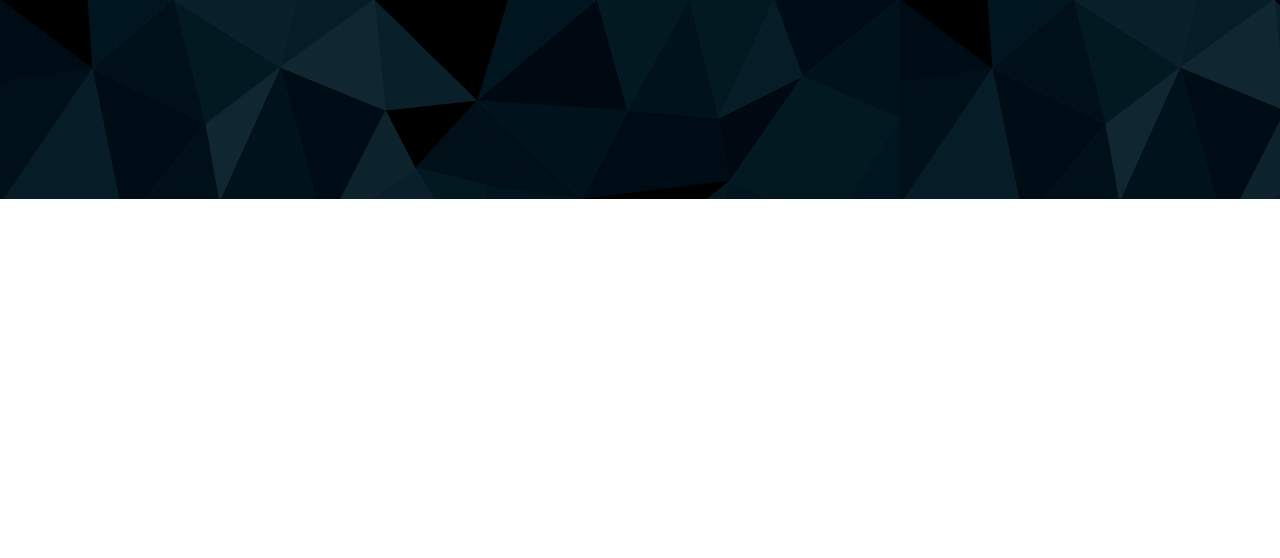
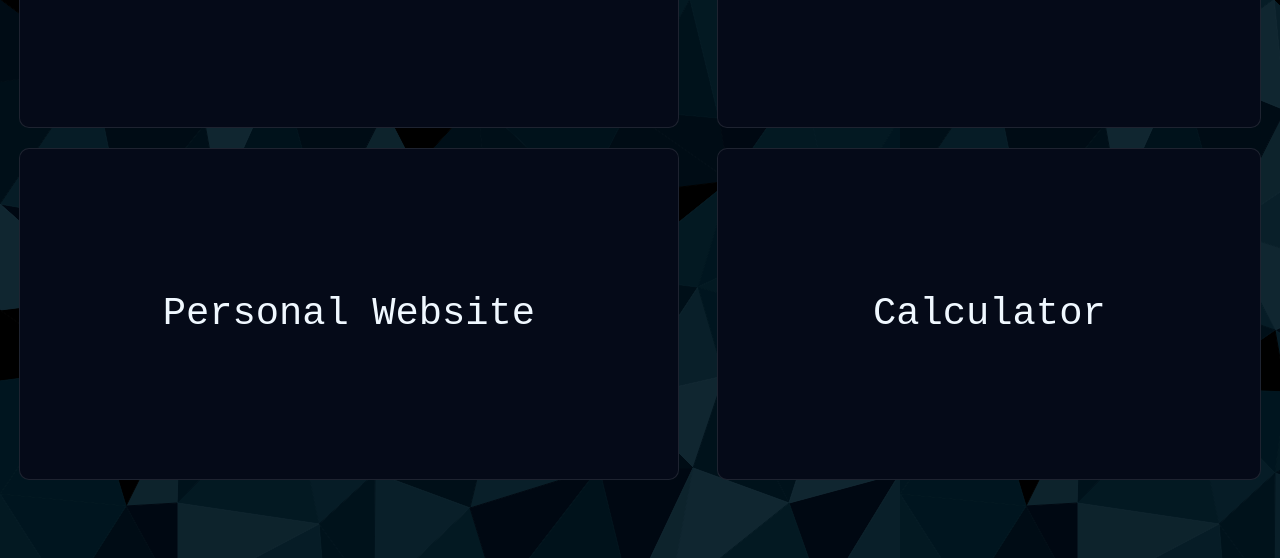
Before and after one commit to ChrisMikhail/portfolio-website, a plain HTML site: page projects.html in a window 1280 px wide. Shown: the part 601-1159 px from the top of the page. Before the commit the page ends 800 px from the top, so only its background shows below. Drawn offline with nearby package versions, Linux system fonts and the light colour scheme.

Commit message:
Small changes

```diff
--- a/projects.html
+++ b/projects.html
@@ -28,6 +28,37 @@
             <a href="https://github.com/ChrisMikhail" class="fa-brands fa-github" target="_blank"></a>
         </div>
     </nav>
+
+
+    <main>
+        <h1>My Projects</h1>
+
+        <div class="grid-container">
+
+            <a class="projects-grid" href="https://github.com/sjingoi/ai-discord-bot" target="_blank">GPTBot</a>
+
+            <a href="https://github.com/ChrisMikhail/League-webscraper" class="projects-grid" target="_blank">Web Scraper</a>
+
+            <a href="https://github.com/ChrisMikhail/chrismikhail.github.io" class="projects-grid" target="_blank">Personal Website</a>
+
+            <a href="https://github.com/ChrisMikhail/Simple-Calculator" class="projects-grid" target="_blank">Calculator</a>
+
+            <!-- <a href="#">
+                <div class="projects-grid">see</div>
+            </a>
+            <a href="#">
+                <div class="projects-grid">here</div>
+            </a> -->
+            <!-- <a href="#">
+                <div class="projects-grid">here</div>
+            </a>
+            <a href="#">
+                <div class="projects-grid">YET</div>
+            </a> -->
+        </div>
+
+    </main>
+
     <script src="script.js"></script>
 </body>
 
--- a/styles.css
+++ b/styles.css
@@ -2,6 +2,10 @@
     --background-color: rgb(5, 10, 24);
     --border-color: rgb(255, 255, 255, 0.1);
 }
+
+::selection {
+    background: #113a5c;
+  }
 
 * {
     box-sizing: border-box;
@@ -9,13 +13,13 @@
     font-family: monospace;
 }
 
- body {
+body {
     display: flex;
     background-color: var(--background-color);
     flex-direction: column;
     height: 100vh;
     margin: 0;
-    background: linear-gradient(rgba(0, 0, 0, 0.45),rgba(0, 0, 0, 0.45)), url("low-poly-grid-haikei.svg");
+    background: linear-gradient(rgba(0, 0, 0, 0.45), rgba(0, 0, 0, 0.45)), url("low-poly-grid-haikei.svg");
     overflow-x: hidden;
 }
 
@@ -25,7 +29,7 @@ nav {
     border-bottom: 1px solid var(--border-color);
 }
 
-nav > .navbar-sections {
+nav>.navbar-sections {
     padding: 3rem 2rem;
     display: flex;
     gap: 1rem;
@@ -38,21 +42,44 @@ a {
 
 #name {
     flex-basis: 80%;
-    /* font-size: 1.2rem; */
     font-size: calc(1.2rem + 0.5vw);
 }
 
 #about-projects {
     font-family: monospace;
-    /* font-size: 1rem; */
     font-size: calc(1rem + 0.5vw);
     flex-basis: 15%;
-    justify-content:space-around;
+    justify-content: space-around;
 }
 
 #links {
     justify-content: space-around;
     flex-basis: 5%;
+}
+
+
+.grid-container {
+    display: grid;
+    grid-template-columns: auto auto;
+    margin: 0 0 calc(5rem + 1vw) 0;
+    justify-content: space-evenly;
+    column-gap: calc(0.5px + 1.5vw);
+    row-gap: calc(1.5px + 1.5vw);
+}
+
+.projects-grid {
+    background-color: var(--background-color);
+    border: 1px solid var(--border-color);
+    padding: calc(10rem + 1vw);
+    font-size: calc(2rem + 1vw);
+    text-align: center;
+    border-radius: 10px;
+    transition: transform 0.8s ease;
+}
+
+.projects-grid:hover {
+    transform: translate(0, -0.7rem);
+    transition: .5s ease;
 }
 
 main {
@@ -66,7 +93,7 @@ main {
 }
 
 .main-about {
-    padding: 0 calc(15px + 3vw) 0 calc(15px + 3vw);
+    padding: 0 calc(10px + 3vw) 0 calc(10px + 3vw);
     padding-bottom: 3rem;
 }
 
@@ -117,15 +144,17 @@ footer {
     padding: calc(5px + 1vw);
     font-size: calc(10px + 1.5vw);
     border: 1px solid var(--border-color);
-    visibility:hidden;
+    visibility: hidden;
     margin: 0;
 }
 
-.projects-button:hover, #links a:hover {
+.projects-button:hover,
+#links a:hover {
     filter: brightness(50%);
 }
 
-#name a:hover, #about-projects a:hover {
+#name a:hover,
+#about-projects a:hover {
     text-decoration: underline;
 }
 
@@ -140,6 +169,12 @@ footer {
     }
 }
 
+@media screen and (max-width: 700px) {
+    .grid-container {
+        grid-template-columns: auto;
+    }
+}
+
 @media screen and (max-width: 499px) {
     #links {
         display: inline-table;
@@ -147,7 +182,7 @@ footer {
         line-height: 2;
     }
 
-    nav > .navbar-sections {
+    nav>.navbar-sections {
         padding: 1.5rem 1.5rem;
     }
 
@@ -155,7 +190,7 @@ footer {
 
 @media screen and (max-width: 439px) {
     #about-projects {
-        display:list-item;
+        display: list-item;
         list-style: none;
         line-height: 1.5;
     }
```
Also changed, not shown: index.html (+2 -0 lines), script.js (line endings or trailing spaces).
